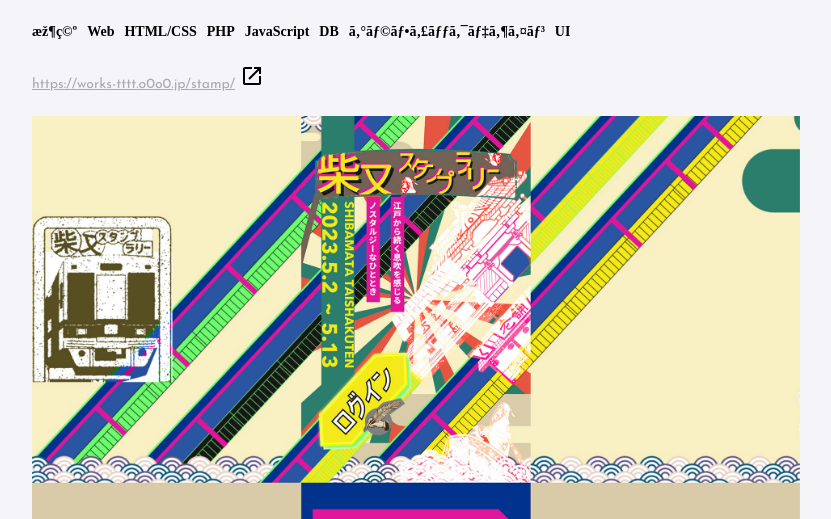
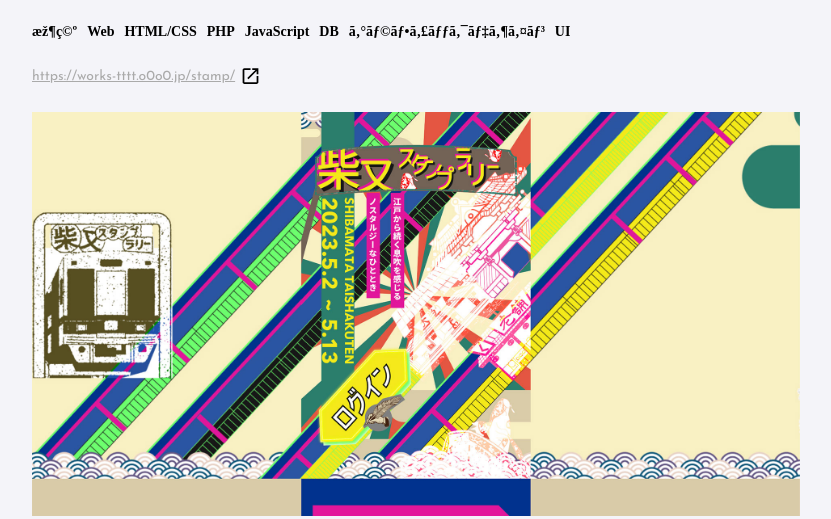
Before and after one commit to matsu-kaze/too4moorii, a PHP site: page /works/stamp/ in a window 1280 px wide. Shown: the part 88-607 px from the top of the page, without its empty margins (224-1055 px from the left). Run offline with PHP 8.4, Linux system fonts and the light colour scheme; some web fonts are replaced.

Commit message:
詳細ページ：URL見落とし防止のCSS調整

```diff
--- a/common/css/style.css
+++ b/common/css/style.css
@@ -479,6 +479,12 @@
 }
 #l-works .l-workshero-link {
   text-align: left;
+  display: flex;
+  align-items: center;
+  gap: 5px;
+}
+#l-works .l-workshero-link > svg {
+  width: 1.5rem;
 }
 #l-works .l-worksissue dl dt {
   border-bottom: solid 0.5px;
--- a/common/scss/02_layout/_layout.scss
+++ b/common/scss/02_layout/_layout.scss
@@ -193,7 +193,7 @@
     @include v.mq(tab) {
       width: 48px;
     }
-    @include v.mq(pc){
+    @include v.mq(pc) {
       width: 100px;
     }
   }
@@ -214,8 +214,8 @@
       grid-template-columns: 1fr;
     }
   }
-  .l-works-grid{
-    grid-column:1/3;
+  .l-works-grid {
+    grid-column: 1/3;
   }
   header {
     > div {
@@ -238,6 +238,12 @@
   }
   .l-workshero-link {
     text-align: left;
+    display: flex;
+    align-items: center;
+    gap: 5px;
+    > svg {
+      width: 1.5rem;
+    }
   }
 
   .l-worksissue {
```
Also changed, not shown: 1 other file.
